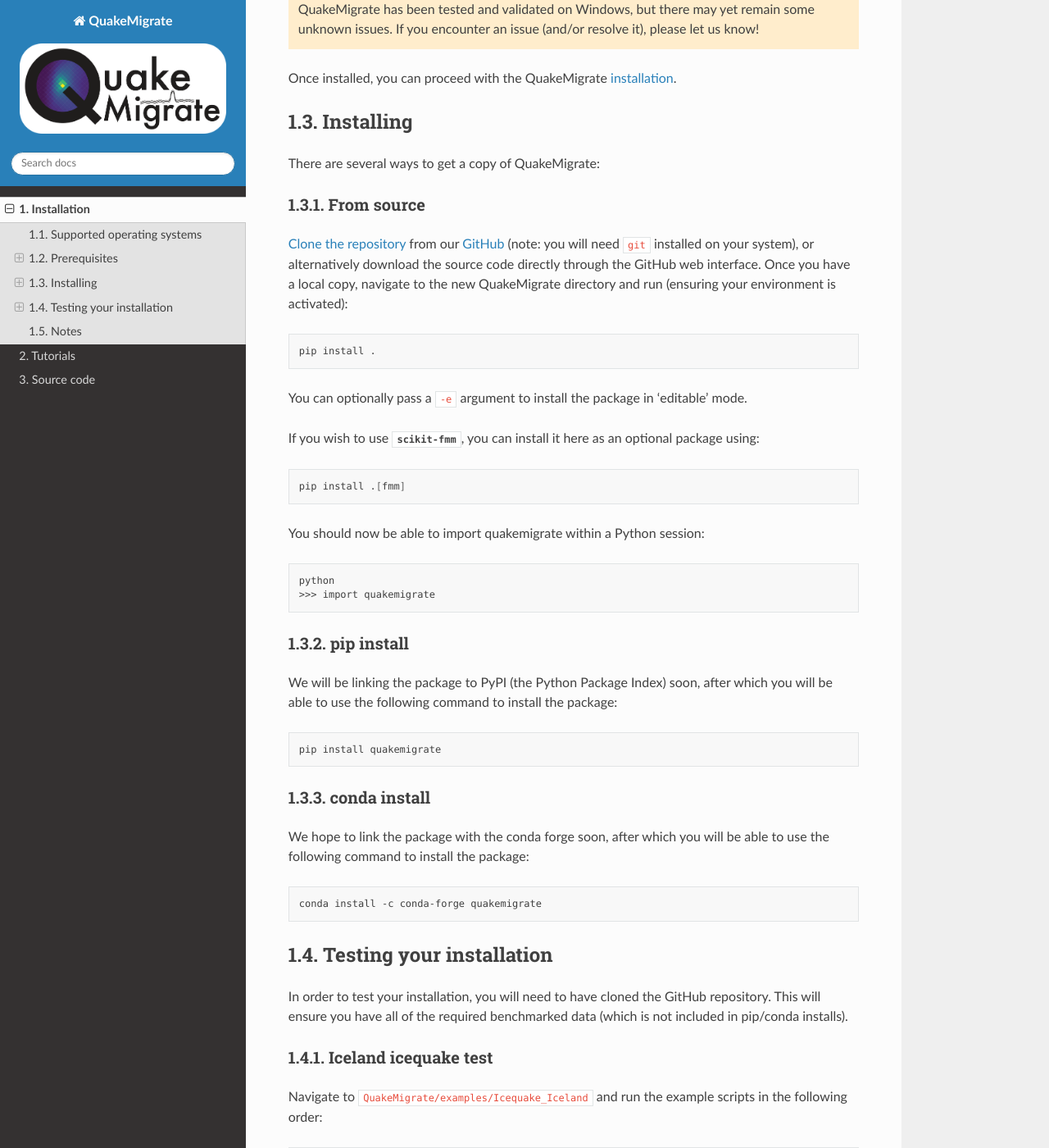
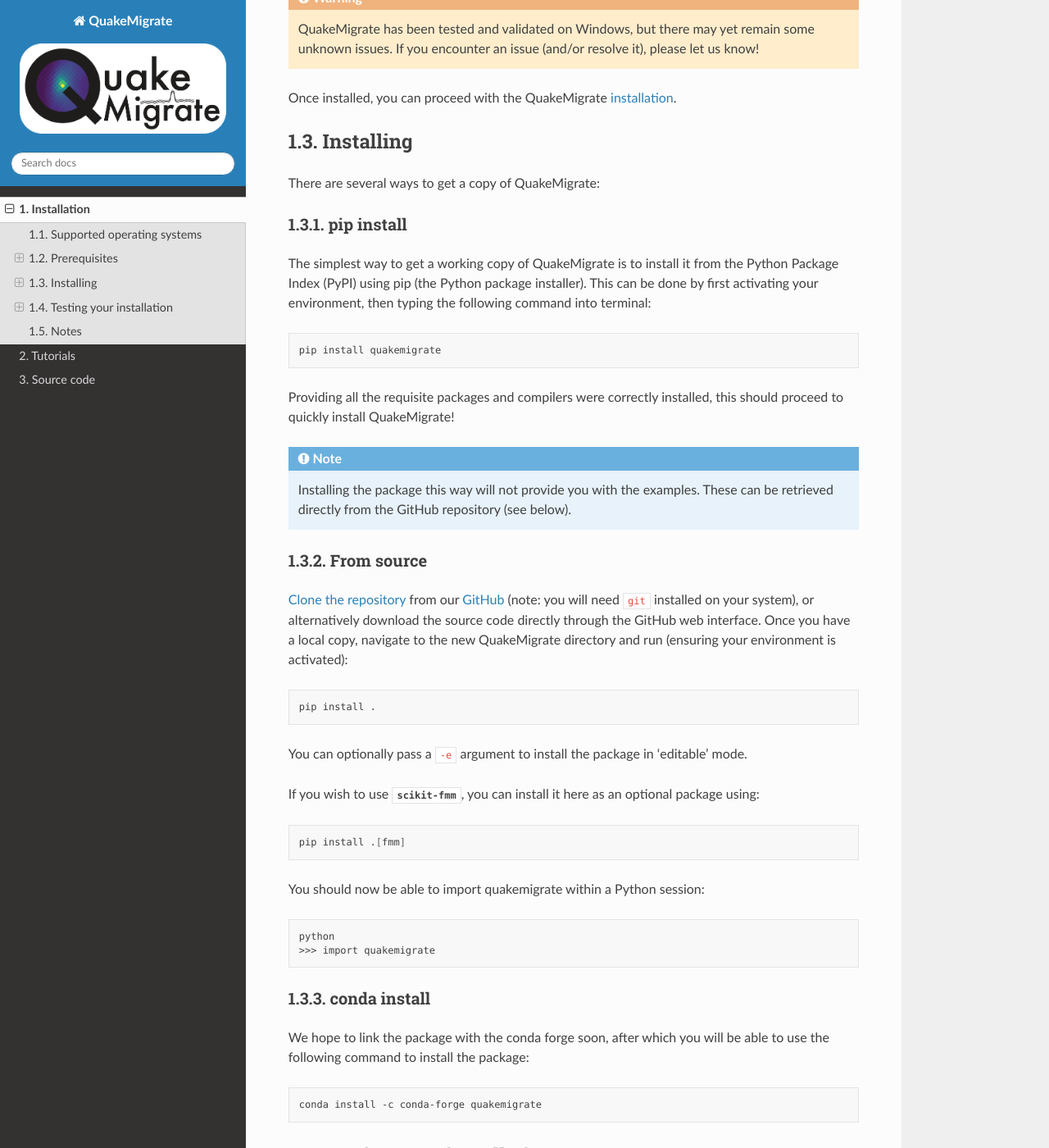
Before and after one commit to QuakeMigrate/QuakeMigrate, a Sphinx documentation site: the page built from docs/installation.rst, in a window 1280 px wide and 1400 px high, scrolled down 4103 px. Shown: the whole window at 82% size. Built offline with Sphinx 7.4.7 and the Read the Docs theme 2.0.0, drawn with Linux system fonts in a browser that asks for light colours.

Commit message:
docs: Update installation instructions
Update the installation instructions to cover the process of installing
QuakeMigrate using pip!

```diff
--- a/docs/installation.rst
+++ b/docs/installation.rst
@@ -128,6 +129,18 @@
 ----------
 There are several ways to get a copy of QuakeMigrate:
 
+pip install
+***********
+The simplest way to get a working copy of QuakeMigrate is to install it from the Python Package Index (PyPI) using pip (the Python package installer). This can be done by first activating your environment, then typing the following command into terminal:
+
+.. code-block:: bash
+
+    pip install quakemigrate
+
+Providing all the requisite packages and compilers were correctly installed, this should proceed to quickly install QuakeMigrate!
+
+.. note:: Installing the package this way will not provide you with the examples. These can be retrieved directly from the GitHub repository (see below).
+
 From source
 ***********
 `Clone the repository <https://help.github.com/en/github/creating-cloning-and-archiving-repositories/cloning-a-repository>`_ from our `GitHub <https://github.com/QuakeMigrate/quakemigrate>`_ (note: you will need ``git`` installed on your system), or alternatively download the source code directly through the GitHub web interface. Once you have a local copy, navigate to the new QuakeMigrate directory and run (ensuring your environment is activated):
@@ -150,14 +163,6 @@
 
     python
     >>> import quakemigrate
-
-pip install
-***********
-We will be linking the package to PyPI (the Python Package Index) soon, after which you will be able to use the following command to install the package:
-
-.. code-block:: bash
-
-    pip install quakemigrate
 
 conda install
 *************
```
Also changed, not shown: other parts of docs/installation.rst (+1 -0 lines).
